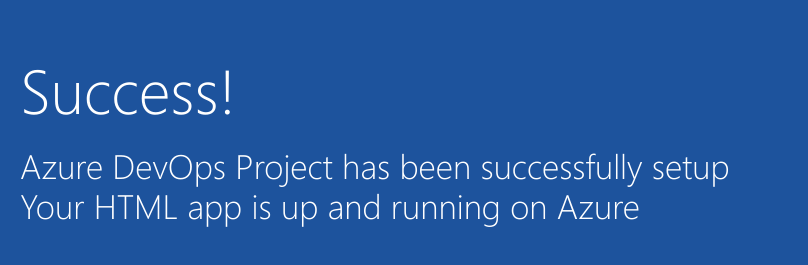
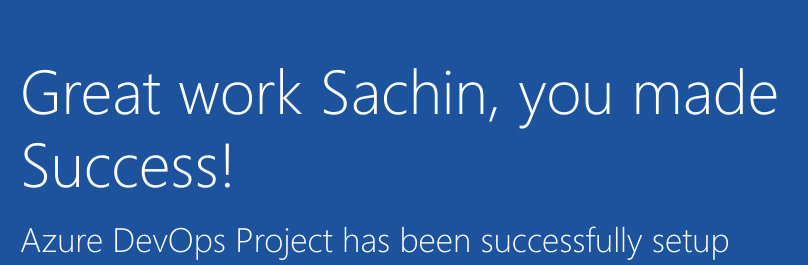
Before and after one commit to sachinkumarbha/Aperture-Technology-, a plain HTML site: page sample-project/index.html in a window 1280 px wide. Shown: the part 325-590 px from the top of the page, 205-1013 px from the left. Drawn offline with Linux system fonts and the light colour scheme.

Commit message:
my second commit to index.html

```diff
--- a/sample-project/index.html
+++ b/sample-project/index.html
@@ -18,7 +18,7 @@
             </a>
         </div>
             <div class="content-body">
-                <div class="success-text">Success!</div>
+                <div class="success-text">Great work Sachin, you made Success!</div>
                 <div class="description line-1"> Azure DevOps Project has been successfully setup</div>
                 <div class="description line-2"> Your HTML app is up and running on Azure</div>
                 <div class="next-steps-container">
```
